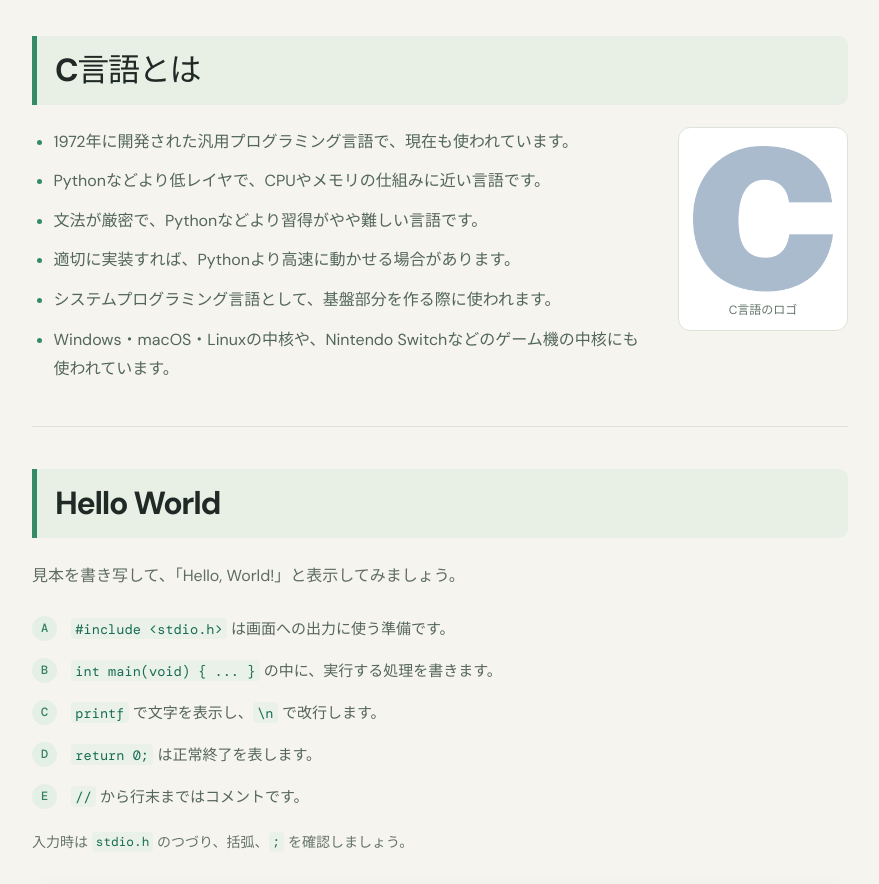
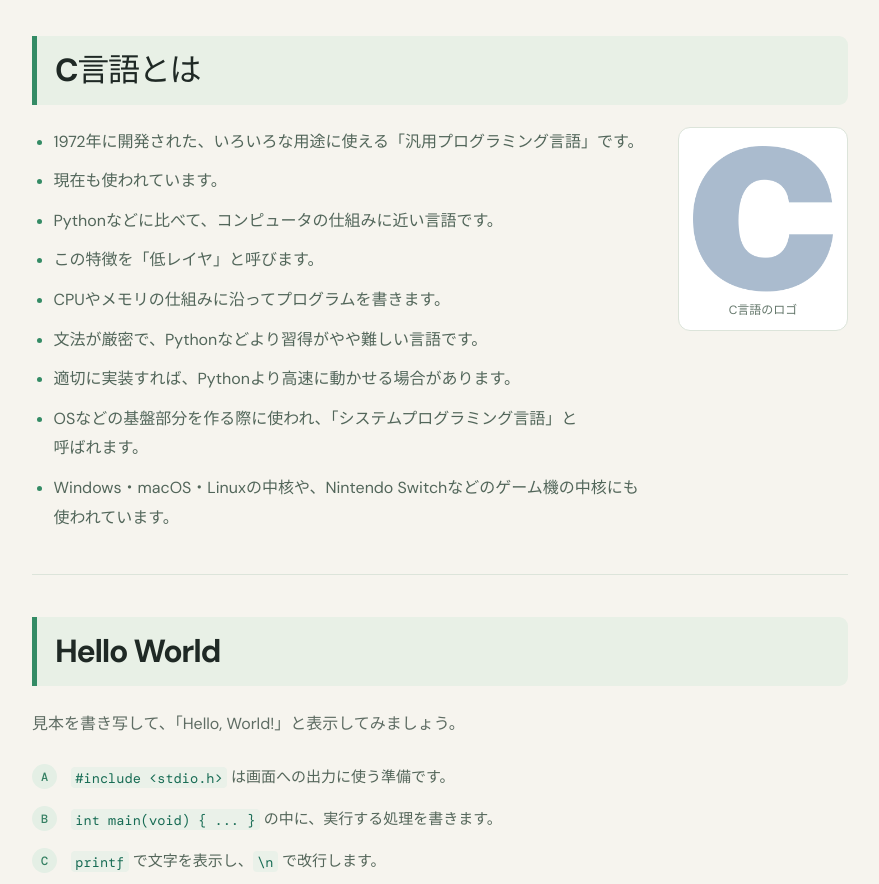
Before and after one commit to ota/keisanki2026, a website built with Vite: page index.html in a window 1280 px wide. Shown: the part 1260-2144 px from the top of the page, without its empty margins (329-1208 px from the left). Built offline with nearby package versions, Linux system fonts and the light colour scheme.

Commit message:
Explain introductory C terminology before naming it

```diff
--- a/index.html
+++ b/index.html
@@ -93,17 +93,20 @@
             <div class="about-c-layout">
               <ul class="fact-list">
                 <li>
-                  1972年に開発された汎用プログラミング言語で、現在も使われています。
+                  1972年に開発された、いろいろな用途に使える「汎用プログラミング言語」です。
                 </li>
+                <li>現在も使われています。</li>
                 <li>
-                  Pythonなどより低レイヤで、CPUやメモリの仕組みに近い言語です。
+                  Pythonなどに比べて、コンピュータの仕組みに近い言語です。
                 </li>
+                <li>この特徴を「低レイヤ」と呼びます。</li>
+                <li>CPUやメモリの仕組みに沿ってプログラムを書きます。</li>
                 <li>文法が厳密で、Pythonなどより習得がやや難しい言語です。</li>
                 <li>
                   適切に実装すれば、Pythonより高速に動かせる場合があります。
                 </li>
                 <li>
-                  システムプログラミング言語として、基盤部分を作る際に使われます。
+                  OSなどの基盤部分を作る際に使われ、「システムプログラミング言語」と呼ばれます。
                 </li>
                 <li>
                   Windows・macOS・Linuxの中核や、Nintendo
```
